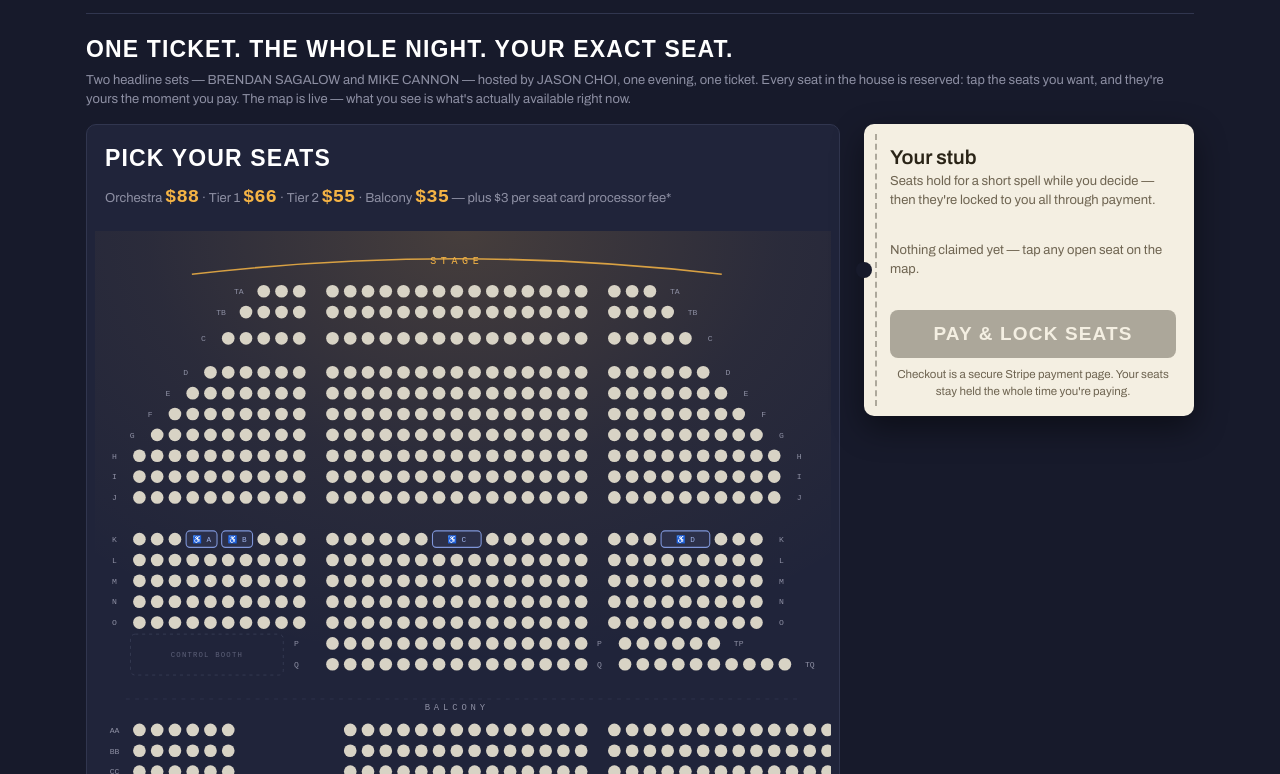
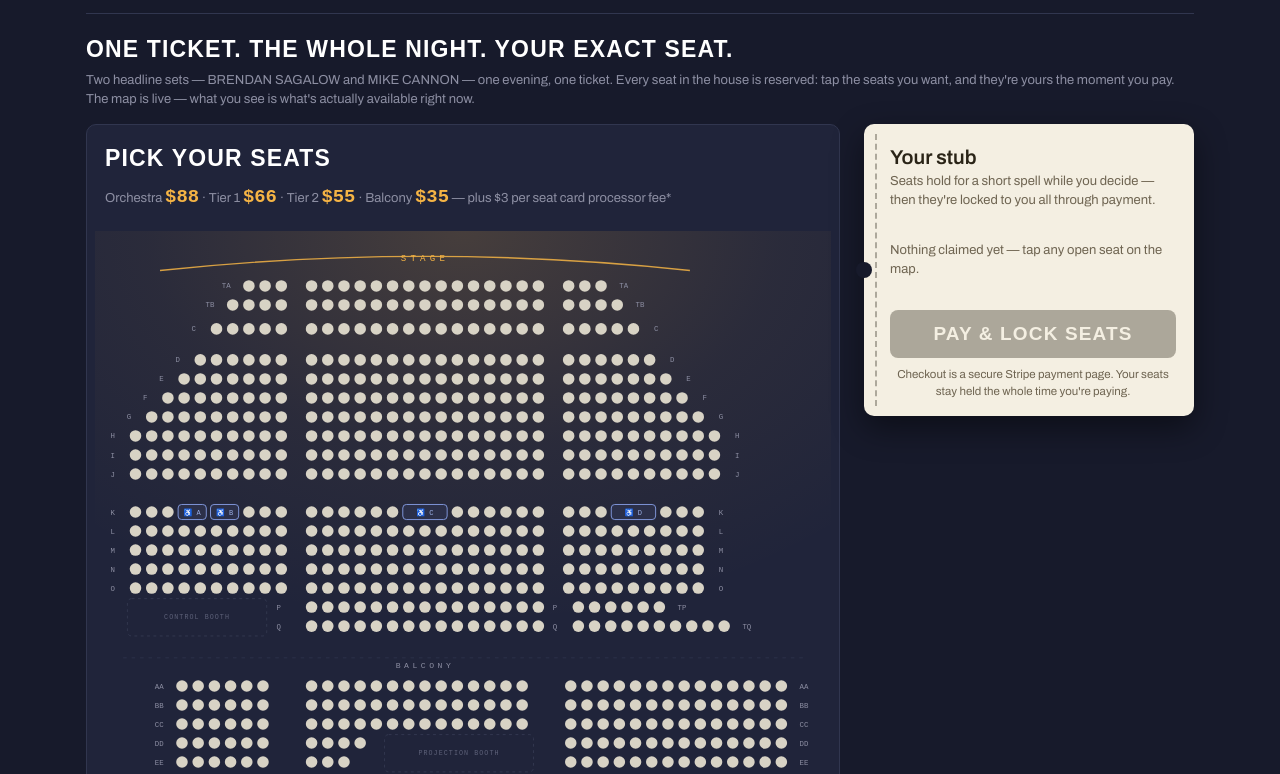
Before and after one commit to CapeCodComedy/Carnival, a website: page site/index.html in a window 1280 px wide. Shown: the part 178-952 px from the top of the page. Drawn offline with Linux system fonts and the light colour scheme; no server answers; a web font is replaced by a local one.

Commit message:
Add files via upload

```diff
--- a/site/index.html
+++ b/site/index.html
@@ -16,7 +16,7 @@
  "@context": "https://schema.org",
  "@type": "ComedyEvent",
  "name": "The Cape Cod Comedy Carnival",
- "description": "One night of stand-up at the Tilden Arts Center: Brendan Sagalow and Mike Cannon, hosted by Jason Choi \u2014 Saturday, August 29, 2026, 7:00 PM. Every seat reserved; pick your exact seat on the live map. A flat $3 card-processing fee per seat is passed through at cost.",
+ "description": "One night of stand-up at the Tilden Arts Center: Brendan Sagalow and Mike Cannon \u2014 Saturday, August 29, 2026, 7:00 PM. Every seat reserved; pick your exact seat on the live map. A flat $3 card-processing fee per seat is passed through at cost.",
  "startDate": "2026-08-29T19:00:00-04:00",
  "eventStatus": "https://schema.org/EventScheduled",
  "eventAttendanceMode": "https://schema.org/OfflineEventAttendanceMode",
@@ -40,10 +40,6 @@
   {
    "@type": "Person",
    "name": "Mike Cannon"
-  },
-  {
-   "@type": "Person",
-   "name": "Jason Choi"
   }
  ],
  "organizer": {
@@ -363,7 +359,7 @@
 
   <section>
     <h2>One ticket. The whole night. Your exact seat.</h2>
-    <p class="sub">Two headline sets — BRENDAN SAGALOW and MIKE CANNON — hosted by JASON CHOI, one evening, one ticket. Every seat in the house is reserved: tap the seats you want, and they're yours the moment you pay. The map is live — what you see is what's actually available right now.</p>
+    <p class="sub">Two headline sets — BRENDAN SAGALOW and MIKE CANNON — one evening, one ticket. Every seat in the house is reserved: tap the seats you want, and they're yours the moment you pay. The map is live — what you see is what's actually available right now.</p>
   </section>
 
   <div class="cols">
@@ -603,7 +599,7 @@
   const G = 23, AISLE = 20, ROW_H = 27, R = 8.2;
   const CGRID = 15;                       // centre slots (115..101)
   const MARG_L = 7.5*G + AISLE + 10*G + 46;
-  const MARG_R = 7.5*G + AISLE + 10*G + 62;   // room for TP/TQ flank
+  const MARG_R = 7.5*G + AISLE + (CGRID - 1)*G + 62;   // widest right block: balcony evens to 28
   const CX = MARG_L;                      // x of house centreline
   const W = MARG_L + MARG_R;
   const centerStart = CX - (CGRID/2)*G;
@@ -678,25 +674,29 @@
     /* left block — from the aisle outward */
     if (Array.isArray(Rw.l)){
       let d = 0;
-      const MAXL = 10;                                   // widest left block (rows H-J)
-      const shift = (Rw.zone === "balc") ? (MAXL - Rw.l.length) * G : 0;   // balcony hugs the house's left edge
+      const anchL = (Rw.zone === "balc") ? centerStart - 2*G : aisleL;   // balcony passages run two seats wide
       [...Rw.l].reverse().forEach(n => {                 // reversed: seat 1 first, outward
         const span = (typeof n === "string") ? WCSPAN[n] : 1;
-        const x = aisleL - shift - (d + span/2) * G;
+        const x = anchL - (d + span/2) * G;
         makeSeat(`${Rw.row}-${n}`, x, cy, span>1||typeof n==="string" ? span : undefined);
         d += span;
       });
-      mono(el("text",{x:aisleL - shift - (d + 0.9)*G, y:cy+3.6,"text-anchor":"middle",fill:"#8d8fa3","font-size":"10.5"})).textContent = Rw.row;
+      mono(el("text",{x:anchL - (d + 0.9)*G, y:cy+3.6,"text-anchor":"middle",fill:"#8d8fa3","font-size":"10.5"})).textContent = Rw.row;
     } else {
       mono(el("text",{x:aisleL - 12, y:cy+3.6,"text-anchor":"end",fill:"#8d8fa3","font-size":"10.5"})).textContent = Rw.row;
     }
 
-    /* centre block — pinned to the 115→101 grid */
+    /* centre block — pinned to the 115→101 grid; balcony rows anchor to the
+       centre section's LEFT edge per the venue chart (114 starts where 115 would) */
     if (Rw.c){
+      let bi = 0;
       Rw.c.forEach(n => {
         if (typeof n === "string"){                      // WC space C spans 109-107
           const x = centerStart + ((115-109) + WCSPAN[n]/2) * G;
           makeSeat(`${Rw.row}-${n}`, x, cy, WCSPAN[n]);
+        } else if (Rw.zone === "balc"){
+          makeSeat(`${Rw.row}-${n}`, centerStart + (bi + 0.5) * G, cy);
+          bi += 1;
         } else {
           makeSeat(`${Rw.row}-${n}`, centerXFor(n), cy);
         }
@@ -706,13 +706,14 @@
     /* right block — from the aisle outward (2,4,6…) */
     if (Array.isArray(Rw.r) && Rw.r.length){
       let d = 0;
+      const anchR = (Rw.zone === "balc") ? centerStart + (CGRID + 1)*G : aisleR;   // centre is one seat narrower up top; passage two wide
       Rw.r.forEach(n => {
         const span = (typeof n === "string") ? WCSPAN[n] : 1;
-        const x = aisleR + (d + span/2) * G;
+        const x = anchR + (d + span/2) * G;
         makeSeat(`${Rw.row}-${n}`, x, cy, span>1||typeof n==="string" ? span : undefined);
         d += span;
       });
-      if (!Rw.ext) mono(el("text",{x:aisleR + (d + 0.9)*G, y:cy+3.6,"text-anchor":"middle",fill:"#8d8fa3","font-size":"10.5"})).textContent = Rw.row;
+      if (!Rw.ext) mono(el("text",{x:anchR + (d + 0.9)*G, y:cy+3.6,"text-anchor":"middle",fill:"#8d8fa3","font-size":"10.5"})).textContent = Rw.row;
     } else if (!Rw.ext){
       mono(el("text",{x:aisleR + 12, y:cy+3.6,"text-anchor":"start",fill:"#8d8fa3","font-size":"10.5"})).textContent = Rw.row;
     }
```
Also changed, not shown: site/admin.html (+13 -8 lines), src2/buyer.body.html (+1 -1 lines), 1 other file.
